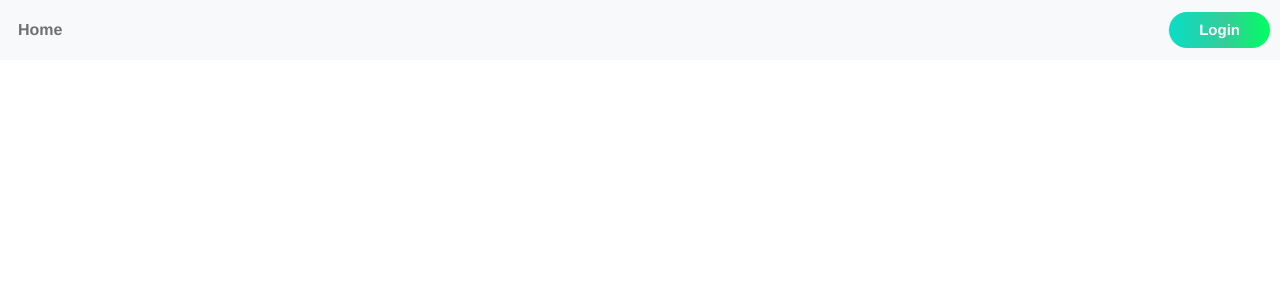
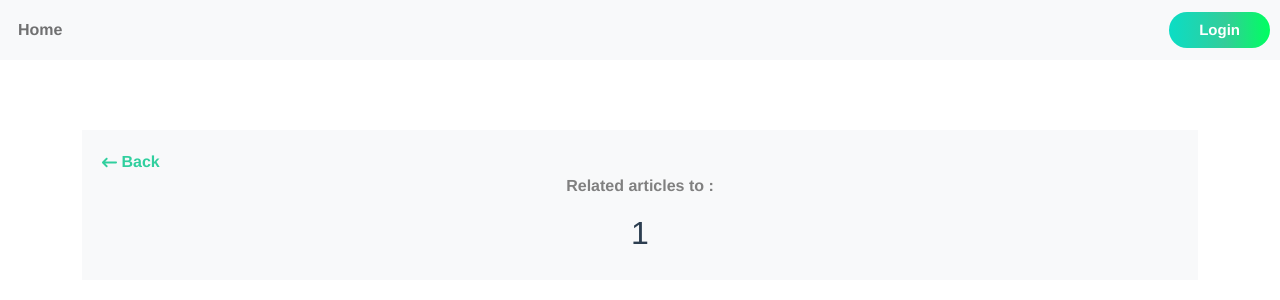
Before and after one commit to azibaji/articles-application-vue, a Vue app in the folder articles/: page /tag/1/1 in a window 1280 px wide. Before the commit this address had no page. Shown: the top 300 px of the page. Built offline with nearby package versions, Linux system fonts and the light colour scheme; no server answers; what @meforma/vue-toaster would draw is missing.

Commit message:
Create a page to show articles by tag.

```diff
--- a/articles/src/router/index.js
+++ b/articles/src/router/index.js
@@ -5,6 +5,7 @@ import NewArticleView from '../views/Article/NewArticle.vue'
 import LoginView from '../views/Auth/LoginView.vue'
 import RegisterView from '../views/Auth/RegisterView.vue'
 import ProfileView from '../views/ProfileView.vue'
+import TagView from '../views/Article/TagView'
 
 const routes = [
   {
@@ -37,6 +38,11 @@ const routes = [
     name:'profile',
     component:ProfileView
   },
+  {
+    path:'/tag/:articleName/:tagName',
+    name:'tag',
+    component:TagView
+  },
 ]
 
 const router = createRouter({
--- a/articles/src/views/Article/ArticleView.vue
+++ b/articles/src/views/Article/ArticleView.vue
@@ -52,7 +52,15 @@
 
         </div>
         <div class="article__body">
-            {{article.body}}
+            <div class="text">
+                 {{article.body}}
+            </div>
+            <div class="tags">
+                <router-link v-for="(tag, index) in article.tagList" :key="index" :to="{ name: 'tag', params: { tagName: tag, articleName: article.slug }}">
+                    <span >{{tag}}</span>
+                </router-link>
+            </div>
+
         </div>
         <div class="article__footer" v-if="comments">
             <div class="comment" v-for="comment in comments" :key="comment.id">
@@ -262,6 +270,27 @@ export default {
         &__body{
             margin:30px 60px;
             text-align: justify;
+                .tags{
+                    display: flex;
+                    flex-direction: row;
+                    flex-wrap: wrap;
+                    align-items: flex-end;
+                    margin-top: 30px;
+                    span{
+                        background-color: $background-green;
+                        color:white;
+                        padding-right: 0.6em;
+                        padding-left: 0.6em;
+                        border-radius: 10rem;
+                        margin-right:5px;
+                        font-size: $fs-item-title;
+                        transition: 0.3s;
+                        &:hover{
+                            -webkit-box-shadow: 1px 1px 7px 2px rgba(208,208,208,0.87);
+                            box-shadow: 1px 1px 7px 2px rgba(208,208,208,0.87);
+                        }
+                    }
+                }
         }
         &__footer{
             .comment{
--- /dev/null
+++ b/articles/src/views/Article/TagView.vue
@@ -0,0 +1,88 @@
+<template>
+    <div class="tag">
+        <div class="tag__header">
+            <div class="back">
+                <router-link :to="{ name: 'article', params: { slug: pastArticle }}">
+                <svg xmlns="http://www.w3.org/2000/svg" viewBox="0 0 512 512">
+                    <path d="M9.375 233.4l128-128c12.5-12.5 32.75-12.5 45.25 0s12.5 32.75 0 45.25L109.3 224H480c17.69 0 32 14.31 32 32s-14.31 32-32 32H109.3l73.38 73.38c12.5 12.5 12.5 32.75 0 45.25c-12.49 12.49-32.74 12.51-45.25 0l-128-128C-3.125 266.1-3.125 245.9 9.375 233.4z"/>
+                </svg>
+                Back
+            </router-link>
+            </div>
+            <div class="info">
+                <p>Related articles to :</p>
+                <h2>{{tag}}</h2>
+            </div>
+        </div>
+        <div class="tag__body">
+             <div class="articles__wrapper">
+                <article-item :article="article" v-for="(article, index) in articles" :key="index"/>
+            </div>
+
+        </div>
+    </div>
+</template>
+<script>
+
+import ArticleItem from '@/components/articles/ArticleItem.vue'
+export default {
+  components: { ArticleItem },
+    data(){
+        return{
+            tag: this.$route.params.tagName,
+            pastArticle: this.$route.params.articleName,
+            articles:[]
+        }
+    },
+    created(){
+        this.getArticlesByTag()
+    },
+    methods:{
+        getArticlesByTag(){
+            this.axios.get(`${process.env.VUE_APP_URL}/articles?tag=${this.tag}`)
+            .then(response => {
+                if(response.data.articles){
+                    this.articles = response.data.articles
+                }
+            })
+            .catch(error=> console.log(error))
+        }
+    }
+}
+</script>
+<style lang="scss" scoped>
+@import '@/assets/sass/_variables';
+    .tag{
+        &__header{
+            background-color: $background-gray;
+            padding: 20px;
+            .back{
+                a{
+                    text-decoration: none;
+                    color:$color-green;
+                    font-weight: $fw-damibold;
+                    display: block;
+                    text-align: left;
+                    svg{
+                        width:15px;
+                        fill:$color-green;
+                    }
+                }
+            }
+            .info{
+                p{
+                    color: gray;
+                    font-weight: $fw-damibold;
+                }
+            }
+        }
+        &__body{
+            padding-top: 70px ;
+            .articles__wrapper{
+                display: flex;
+                justify-content: flex-start;
+                flex-wrap:wrap;
+            }
+        }
+    }
+</style>
```
